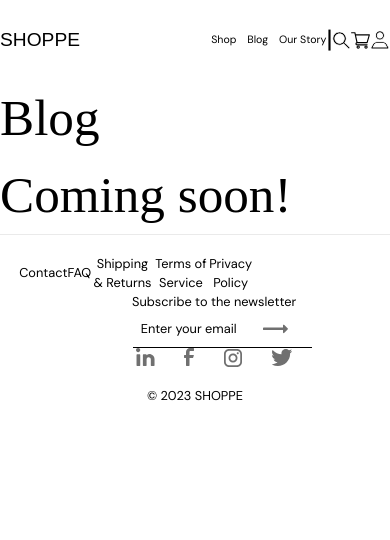
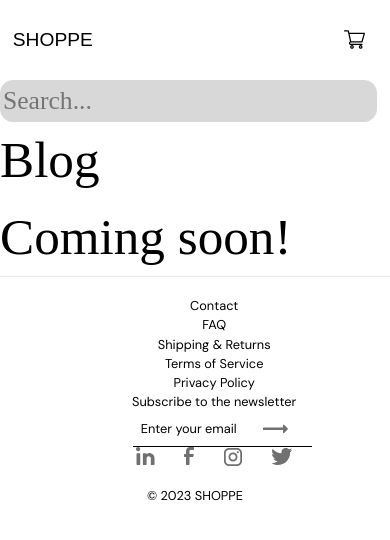
Before and after one commit to danieldraganweb/shoppe-next-app, a Next.js app: page /blog in a window 390 px wide. Shown: the top 540 px of the page. Built offline with nearby package versions, Linux system fonts and the light colour scheme; a web font is replaced by a local one.

Commit message:
style homepage

```diff
--- a/app/components/Banner.tsx
+++ b/app/components/Banner.tsx
@@ -41,6 +41,7 @@ export function BannerHero() {
         ? imagesDesktop.map((banner: Record) => (
             <div key={banner.id} className={styles.imgContainer}>
               <Image
+                loading="lazy"
                 src={banner.fields?.Image[0].url}
                 alt={banner.fields?.Name}
                 width={banner.fields?.Image[0].width}
@@ -50,20 +51,19 @@ export function BannerHero() {
                   borderRadius: "0.8em",
                 }}
               />
-              {/* <h3>{banner?.fields?.Name}</h3> */}
             </div>
           ))
         : imagesMobile.map((banner: Record) => (
             <div key={banner.id} className={styles.imgContainer}>
               <Image
                 loading="lazy"
-                layout="responsive"
                 src={banner.fields?.Image[0].url}
                 alt={banner.fields?.Name}
                 width={banner.fields?.Image[0].width}
                 height={banner.fields?.Image[0].height}
                 style={{
                   boxShadow: "0 0 10px rgba(0, 0, 0, 0.2)",
+                  borderRadius: "0.8em",
                 }}
                 className={` ${styles["transition-opacity"]} ${
                   styles["opacity-0"]
--- a/app/components/Navbar.tsx
+++ b/app/components/Navbar.tsx
@@ -10,9 +10,7 @@ const Navbar = () => {
     <div className={styles.container}>
       <nav className={styles.nav}>
         <header className={styles.header}>
-          <h1>
-            <span className={styles.headerAccentColor}>S</span>HOPPE
-          </h1>
+          <h1>SHOPPE</h1>
         </header>
         <div className={styles.navLinks}>
           <Link href="/" className={styles.navLinkItem}>
@@ -29,17 +27,18 @@ const Navbar = () => {
           <p>|</p>
         </div>
         <div className={styles.svgContainer}>
-          <Link href="/contact" className={styles.navLinkSVG}>
+          <Link href="/contact" className={styles.navLinkSVG1}>
             <SearchSVG />
           </Link>
-          <Link href="/cart" className={styles.navLinkSVG}>
+          <Link href="/cart" className={styles.navLinkSVG2}>
             <CartSVG />
           </Link>
-          <Link href="/checkout" className={styles.navLinkSVG}>
+          <Link href="/checkout" className={styles.navLinkSVG3}>
             <ProfileSVG />
           </Link>
         </div>
       </nav>
+      <input className={styles.search} type="search" placeholder="Search..." />
     </div>
   );
 };
--- a/app/page.module.scss
+++ b/app/page.module.scss
@@ -37,6 +37,12 @@
   }
   a:hover {
     transform: scale(1.1);
+  }
+}
+
+@media  screen and (max-width: 700px) {
+  .titleContainer{
+    padding : 0 0.5em 0 0.5em;
   }
 }
 
--- a/app/styles/components/Footer.module.scss
+++ b/app/styles/components/Footer.module.scss
@@ -20,6 +20,7 @@
     font-weight: 100;
     font-family: "DM Sans", sans-serif;
     border-top: 1px solid #eaeaea;
+    box-sizing: border-box;
     a{
         color: #000000;
         text-decoration: none;
@@ -58,8 +59,6 @@
     max-width: 78em;
     margin-top: 1em;
     margin-bottom: 1em;
-
-
 }
 
 .emailPlaceholder{
@@ -141,3 +140,17 @@
         transform: translateY(-50%);
     }
 }
+
+@media screen and (max-width: 500px) {
+
+    .footerLinks{
+        flex-basis: 100%;
+        width: 100%;
+        margin: 0 auto;
+        display: flex;
+        flex-direction: column;
+    }
+    .footerLinksItem{
+        margin-bottom: 0;
+    }
+}
--- a/app/styles/components/Navbar.module.scss
+++ b/app/styles/components/Navbar.module.scss
@@ -19,6 +19,10 @@
     font-family: "DM Sans", sans-serif;
     // border-bottom: 1px solid #eaeaea;
 }
+.search {
+    display: none;
+  }
+
 .header{
     display: flex;
     justify-content: space-between;
@@ -69,3 +73,59 @@
         transform: scale(1.1);
     }
 }
+
+@media screen and (max-width: 500px){
+    .nav{
+        padding: 0 0.5em 0 0.5em;
+        p {
+            display: none;
+        }
+    }
+
+}
+.search {
+    display: block;
+    width: 95%;
+    max-width: 78rem;
+    margin: 0 auto;
+    font-size: 1rem;
+    background-color: $quaternary-color;
+    border-radius: 0.5em;
+    box-sizing: border-box;
+    border: 1px solid $quaternary-color;
+    margin-bottom: 1em;
+    &:focus {
+      outline: none;
+      border: 1px solid $primary-accent-color;
+    }
+  }
+    .navLinks{
+        display: none;
+    }
+    .navLinkItem{
+        list-style: none;
+        margin: 0.5em 0;
+        text-decoration: none;
+        color: black;
+        cursor: pointer;
+        &:hover{
+            transform: scale(1.1);
+
+        }
+    }
+    .svgContainer{
+        display: flex;
+        justify-content: space-between;
+        align-items: baseline;
+        width: 15%;
+        max-width: 15%;
+        padding-top: 0.35em;
+        font-size: clamp($font-size-mobile, 1.5vw, $font-size-desktop-ultra-ultra-wide);
+        margin-left: 1em;
+    }
+    .navLinkSVG1{
+        display: none;
+    }
+    .navLinkSVG3{
+        display: none;
+    }
```
Also changed, not shown: app/styles/components/Banner.module.scss (+66 -16 lines), app/styles/components/ProductList.module.scss (+21 -0 lines).
